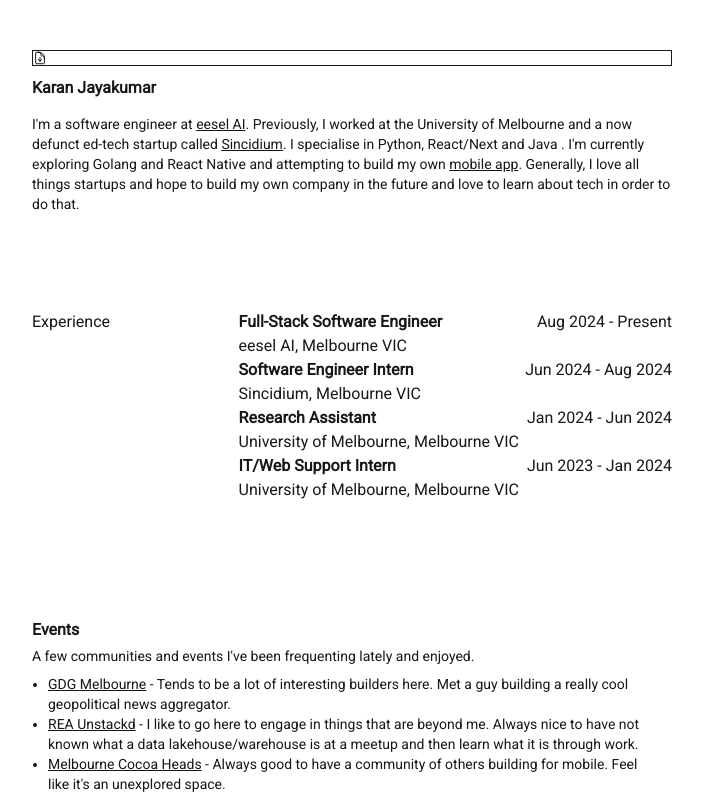
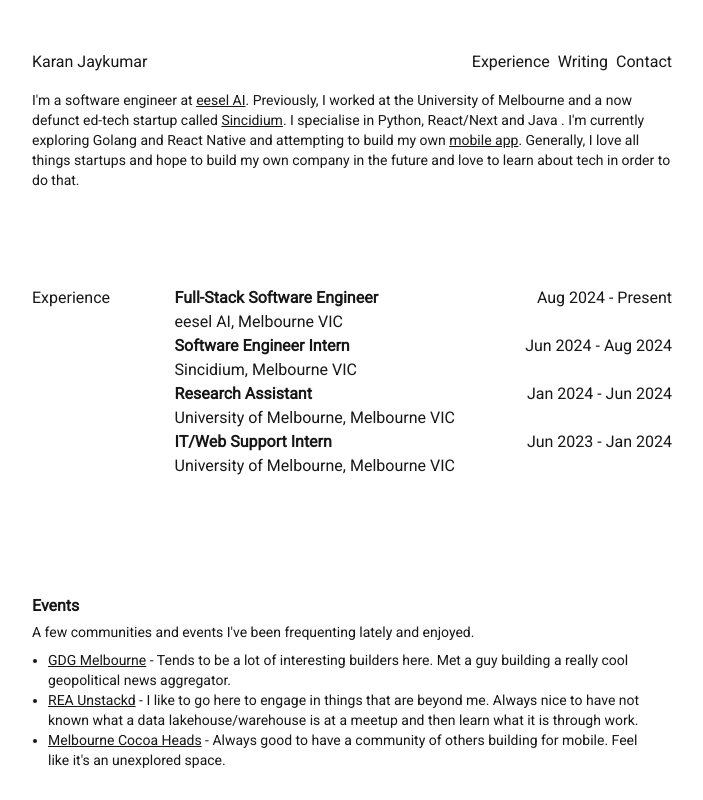
Before and after one commit to KaranJayakumar/portfolio, a Next.js app: page / in a window 1280 px wide. Shown: the top 800 px of the page, without its empty margins (288-991 px from the left). Built offline with nearby package versions, Linux system fonts and the light colour scheme.

Commit message:
Implement stable decent navbar

```diff
--- a/app/_components/layout/ExperienceLayout.tsx
+++ b/app/_components/layout/ExperienceLayout.tsx
@@ -27,7 +27,7 @@ interface ItemProps {
 export const ExperienceItem = ({position, description, timeline} : ItemProps) => {
   return (
     <div className="flex flex-row gap-2 justify-between">
-      <div className="flex flex-col">
+      <div className="flex flex-col mr-16">
         <p className="font-semibold">
           {position}
         </p>
--- a/app/_components/layout/NavigationBar.tsx
+++ b/app/_components/layout/NavigationBar.tsx
@@ -1,13 +1,14 @@
-import Image from "next/image"
-
 export const NavigationBar = () => {
   return (
-    <div className="flex border justify-between">
-    <div className="flex gap-4 pr-4">
-      <div className="justify-items-center align-middle flex">
-      <img src="/icons/download.svg" alt="hello" width={14} height={14}/>
+      <div className="flex flex-row justify-between mb-4">
+        <div>
+          <p>{"Karan Jaykumar"}</p>
+        </div>
+        <div className="flex flex-row gap-2">
+          <p>{"Experience"}</p>
+          <p>{"Writing"}</p>
+          <p>{"Contact"}</p>
+        </div>
       </div>
-    </div>
-    </div>
   )
 }
--- a/app/page.tsx
+++ b/app/page.tsx
@@ -18,9 +18,6 @@ export default function Home() {
   return (
       <div>
         <Header/>
-        <div className="font-bold flex-col py-[10px]" id="title-card">
-          <p className="pb-[4px]">Karan Jayakumar</p>
-        </div>
           <div className="font-normal flex-col text-sm" id="about">
             <p>I&apos;m a software engineer at <span className="underline cursor-pointer" onClick={() => openEesel()}>eesel AI</span>. Previously, I worked at the University of Melbourne and a now defunct ed-tech startup called <span className="underline cursor-pointer" onClick={() => openSindy()}>Sincidium</span>. I specialise in Python, React/Next and Java . I&apos;m currently exploring Golang and React Native and attempting to build my own <span className="underline cursor-pointer" onClick={() => openRemember()}>mobile app</span>. Generally, I love all things startups and hope to build my own company in the future and love to learn about tech in order to do that. </p>
           </div>
```
